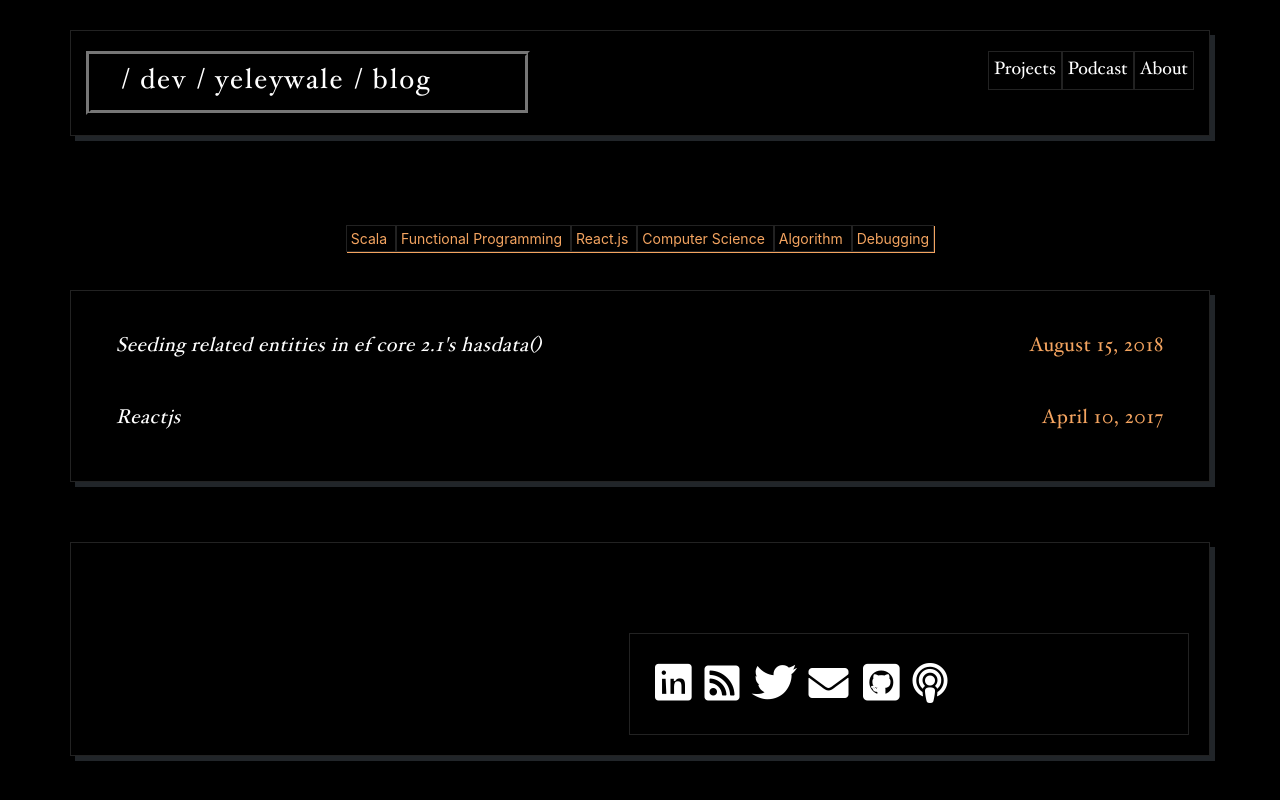
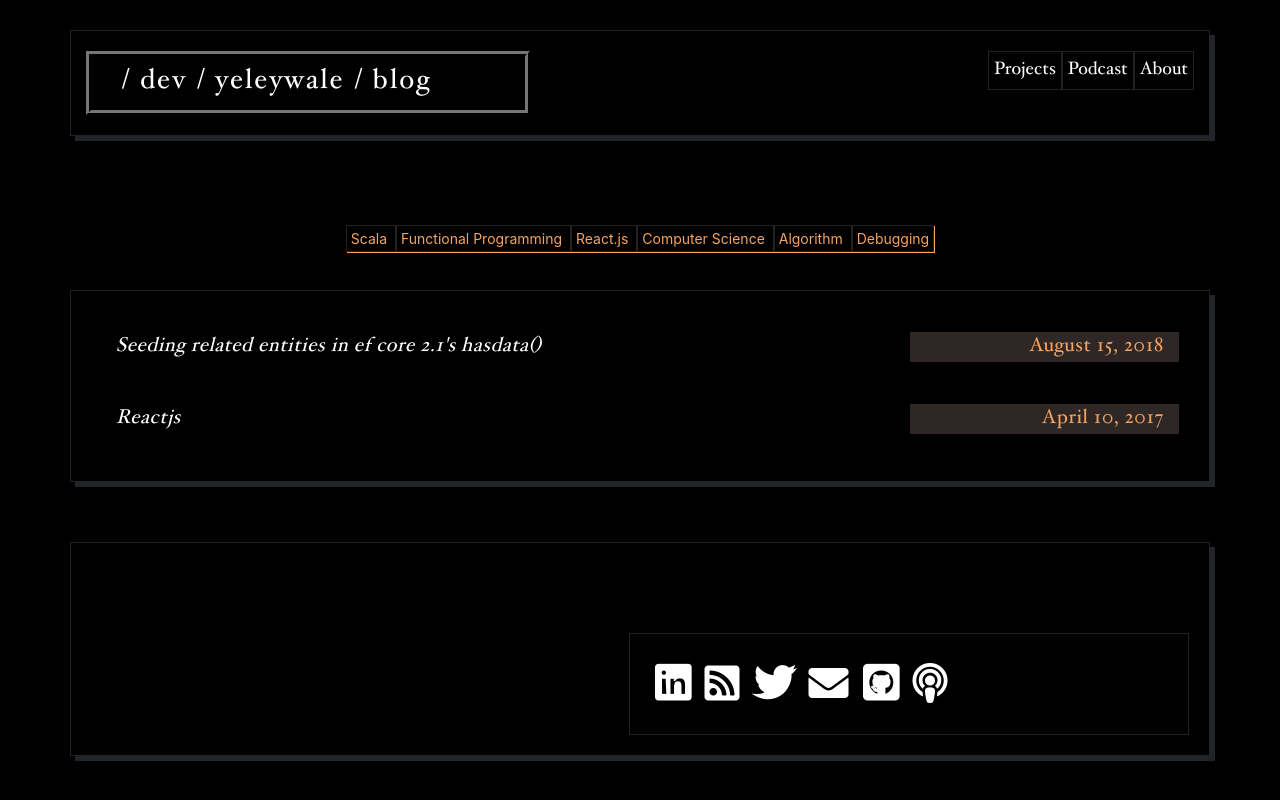
Before and after one commit to yeleywale/yeleywale.github.io, a Jekyll site: the page built from index.html, in a window 1280 px wide. Shown: the top 800 px of the page. Built offline with Jekyll 4.4.1, drawn with Linux system fonts in a browser that asks for light colours; nearby versions of some CDN libraries.

Commit message:
Change bootstrap rendering for bloglist on index.html

```diff
--- a/index.html
+++ b/index.html
@@ -14,8 +14,8 @@
     {% for post in site.posts %}
     <a href="{{ site.baseurl }}{{ post.url }}" class="post-list">
         <li class="row">
-            <em class="col-lg-6 blog-title">{{ post.title }}</em>
-            <span class="datelist col-lg-4 offset-lg-2">{{ post.date | date: "%B %e, %Y" }}</span>
+            <em class="col-lg-9 blog-title">{{ post.title }}</em>
+            <span class="datelist col-lg-3">{{ post.date | date: "%B %e, %Y" }}</span>
         </li>
     </a>
     {% endfor %}
--- a/style.scss
+++ b/style.scss
@@ -341,6 +341,8 @@
             span.datelist {
                 text-align: right;
                 color: sandybrown;
+                background: #2f2626;
+                text-align: right;
             }
         }
     }
```
